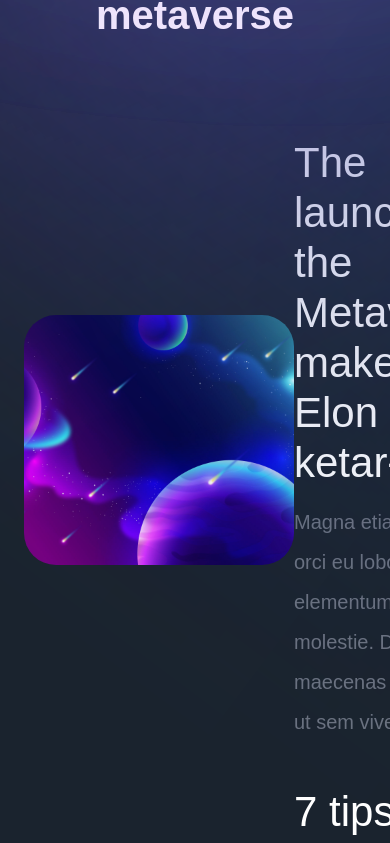
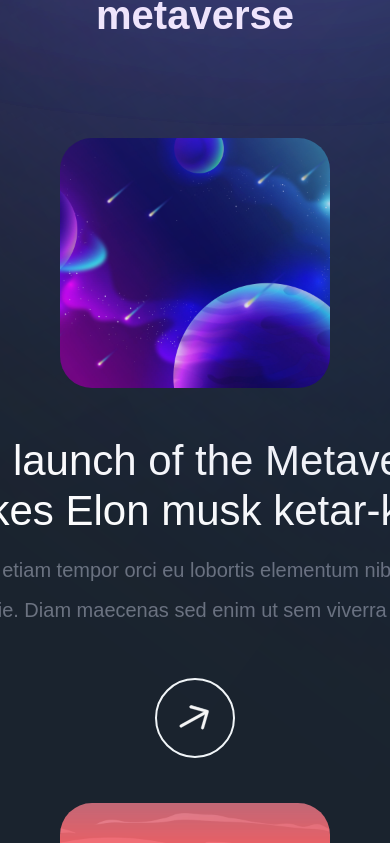
Before and after one commit to mininpark/modern-nextjs-animation-website, a Next.js app: page / in a window 390 px wide. Shown: the part 4815-5658 px from the top of the page. Built offline with nearby package versions, Linux system fonts and the light colour scheme; a web font is replaced by a local one.

Commit message:
edited flex property for insight card

```diff
--- a/components/InsightCard.jsx
+++ b/components/InsightCard.jsx
@@ -1,26 +1,26 @@
 'use client';
 
 const InsightCard = ({ imgUrl, title, subtitle, key }) => (
-  <div className="flex row justify-between items-center my-[45px]">
+  <div className="flex flex-col lg:flex-row justify-between items-center my-[45px] h-[620px] lg:h-full">
     <img
       src={imgUrl}
       alt={imgUrl + key}
       className="w-[270px] h-[250px] object-cover rounded-[32px]"
     />
-    <div className="w-[650px]  text-white">
+    <div className="w-[600px] max-w-[650px]  text-white text-center lg:text-left">
       <h4 className="text-[42px] leading-[50px]">{title}</h4>
       <p className="text-[20px] leading-[40px] text-gray-500 mt-[14px]">
         {subtitle}
       </p>
     </div>
     <a
-      className="w-[100px] h-[100px] border-2 border-[#F1F5F8] rounded-[50px] ml-[80px] relative cursor-pointer"
+      className="w-[80px] h-[80px] xl:w-[100px] xl:h-[100px] border-2 border-[#F1F5F8] rounded-[40px] xl:rounded-[50px] relative cursor-pointer"
       href="/"
     >
       <img
         src="/arrow.svg"
         alt="arrow"
-        className="w-[30px] h-[30px] absolute top-[30px] left-[33px]"
+        className="w-[30px] h-[30px] absolute top-[22px] left-[22px] xl:top-[33px] xl:left-[32px] "
       />
     </a>
   </div>
```
